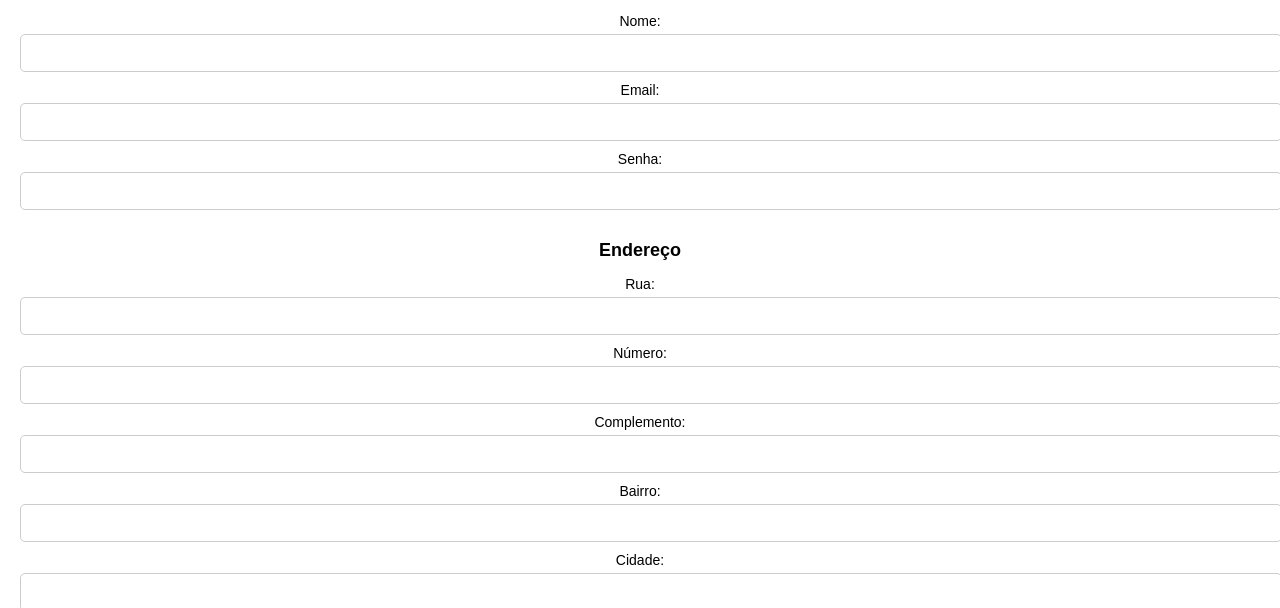
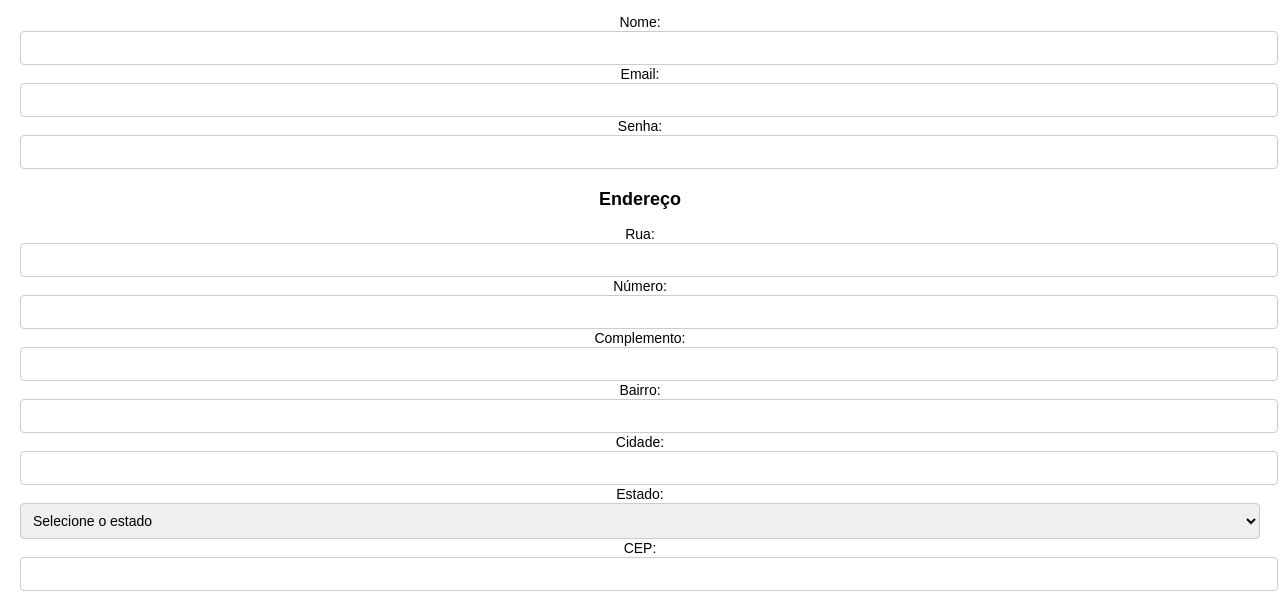
Before and after one commit to uendelrocha/orange, a plain HTML site: page cadastro/index.html in a window 1280 px wide. Shown: the part 95-703 px from the top of the page. Drawn offline with Linux system fonts and the light colour scheme; files whose address does not match are found by name.

Commit message:
Update index.css

```diff
--- a/css/index.css
+++ b/css/index.css
@@ -62,36 +62,6 @@ a {
   padding: 10px 20px;
   cursor: not-allowed;
   /* Outros estilos desejados para botões de produtos esgotados */
-}
-
-/* Estilos para elementos do formulário */
-label {
-  display: block;
-  margin-bottom: 5px;
-}
-
-input[type="text"],
-input[type="email"],
-input[type="password"],
-input[type="number"],
-select {
-  width: 100%;
-  padding: 10px;
-  margin-bottom: 10px;
-  border: 1px solid var(--cinza);
-  border-radius: 5px;
-}
-
-input[type="submit"] {
-  background-color: var(--laranja);
-  color: var(--branco);
-  border: none;
-  padding: 10px 20px;
-  cursor: pointer;
-}
-
-input[type="submit"]:hover {
-  background-color: var(--laranja-claro);
 }
 
 a:hover {
```
